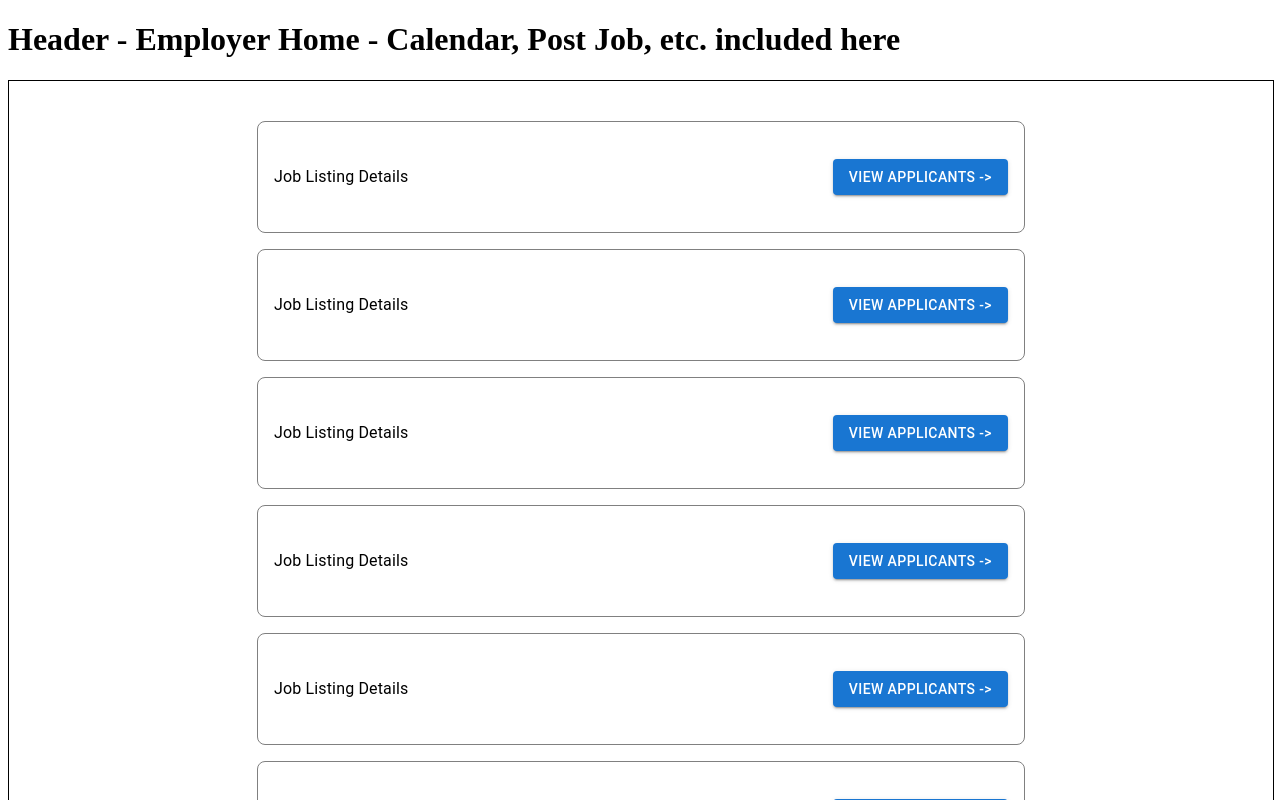
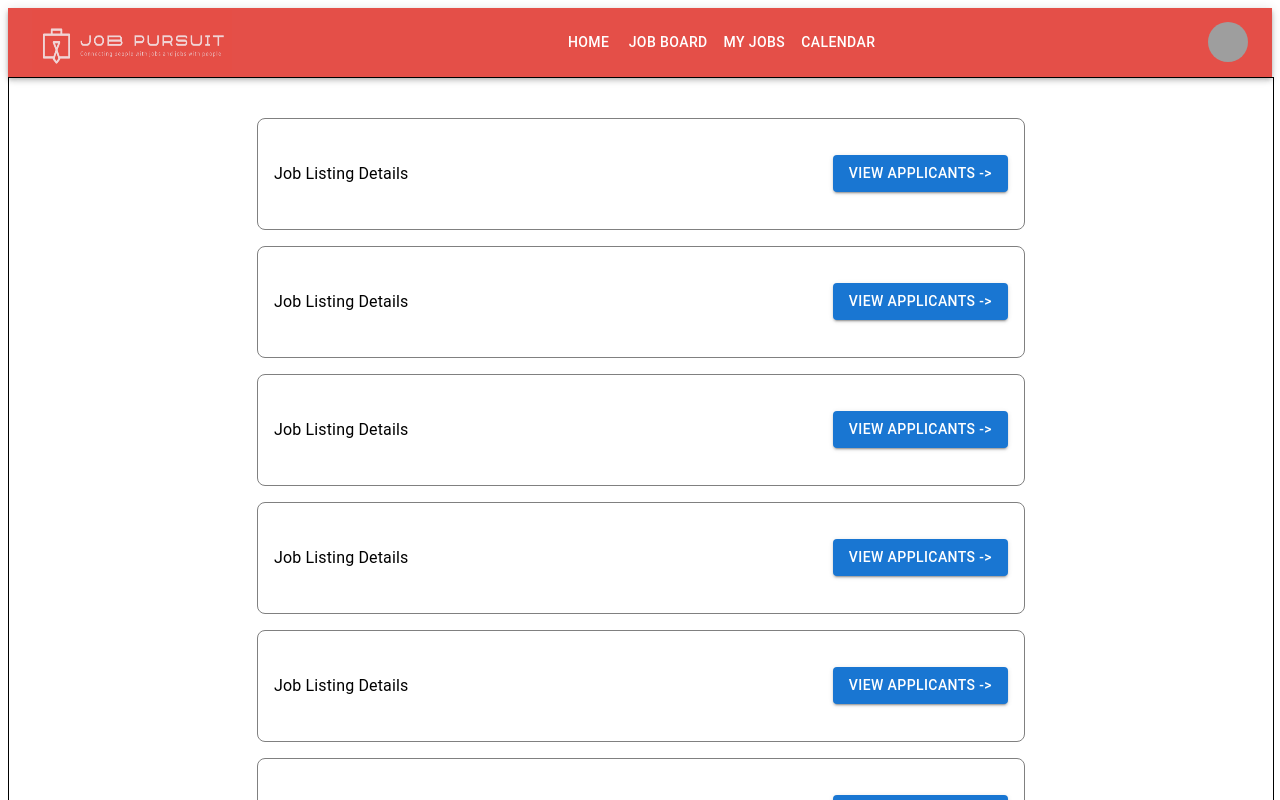
Before and after one commit to Lake-Natron/Pursuit, a Next.js app: page /homeEmployer in a window 1280 px wide. Shown: the top 800 px of the page. Built offline with nearby package versions, Linux system fonts and the light colour scheme; grey boxes are pictures that could not be loaded.

Commit message:
implement header

```diff
--- a/package.json
+++ b/package.json
@@ -31,6 +31,7 @@
     "@fullcalendar/react": "^6.0.4",
     "@mui/icons-material": "^5.11.0",
     "@mui/material": "^5.11.4",
+    "axios": "^1.2.2",
     "babel-loader": "^9.1.2",
     "css-loader": "^6.7.3",
     "dotenv": "^16.0.3",
--- a/pages/homeEmployer.jsx
+++ b/pages/homeEmployer.jsx
@@ -1,11 +1,12 @@
 import React from 'react';
 import { useState, useEffect } from 'react';
-//import axios from 'axios';
+import axios from 'axios';
 import Box from '@mui/material/Box';
 import Container from '@mui/material/Box';
 import List from '@mui/material/List';
 import ListItem from '@mui/material/ListItem';
 import EmployerJobListCard from '../src/EmployerJobListCard'
+import NavBar from '../src/navBar'
 
 const HomeEmployer = () => {
   const [jobListings, setJobListings] = useState([]);
@@ -18,9 +19,7 @@ const HomeEmployer = () => {
 
   return (
     <>
-    <div>
-      <h1>Header - Employer Home - Calendar, Post Job, etc. included here</h1>
-    </div>
+    <NavBar />
     <Box sx={{width: '100%', minWidth: 480, display: 'flex', alignItems: 'center', justifyContent: 'center', border: '1px solid'}}>
       <nav aria-label="job-list-container">
         <List sx={{mt: 4}}>
```
Also changed, not shown: 1 other file (tests, documents, lock files or other folders).
